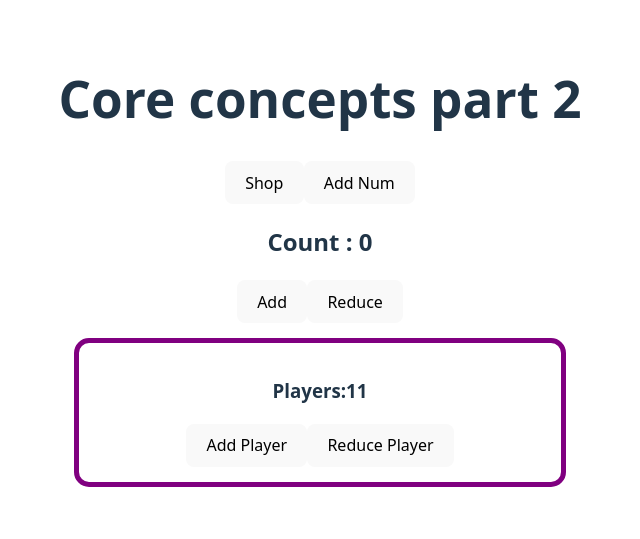
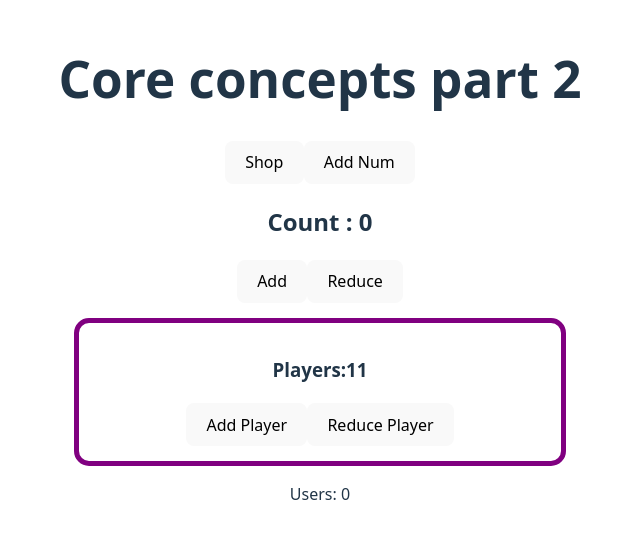
Before and after one commit to prosenjithdash/recap-explore-react-core-concepts-part-02, a React (Vite) app: page / in a window 1280 px wide. Shown: the part 131-670 px from the top of the page, without its empty margins (320-960 px from the left). Built offline with nearby package versions, Linux system fonts and the light colour scheme; no server answers.

Commit message:
Update state

```diff
--- /dev/null
+++ b/Users.jsx
@@ -0,0 +1,25 @@
+import { useEffect, useState } from "react"
+
+export default function Users() {
+    // state declare for user api load
+    const [users, setUsers] = useState([]);
+
+    // call api from outSide component
+    useEffect(() => {
+        fetch('https://jsonplaceholder.typicode.com/users')
+            .then(res => res.json())
+            .then(data=>setUsers(data))
+    },[])
+
+    return (
+        <div>
+            <p>Users: {users.length }</p>
+        </div>
+    )
+}
+
+/**
+ * 1. Declare a state to hold the data
+ * 2. useEffect with call back and dependency array
+ * 3. use fetch to load data
+ */
--- a/src/App.jsx
+++ b/src/App.jsx
@@ -1,4 +1,5 @@
 
+import Users from '../Users';
 import './App.css'
 import Counter from './Counter';
 import Team from './Team';
@@ -22,6 +23,7 @@ function App() {
       <Counter></Counter>
 
       <Team></Team>
+      <Users></Users>
     </>
   )
 }
```
